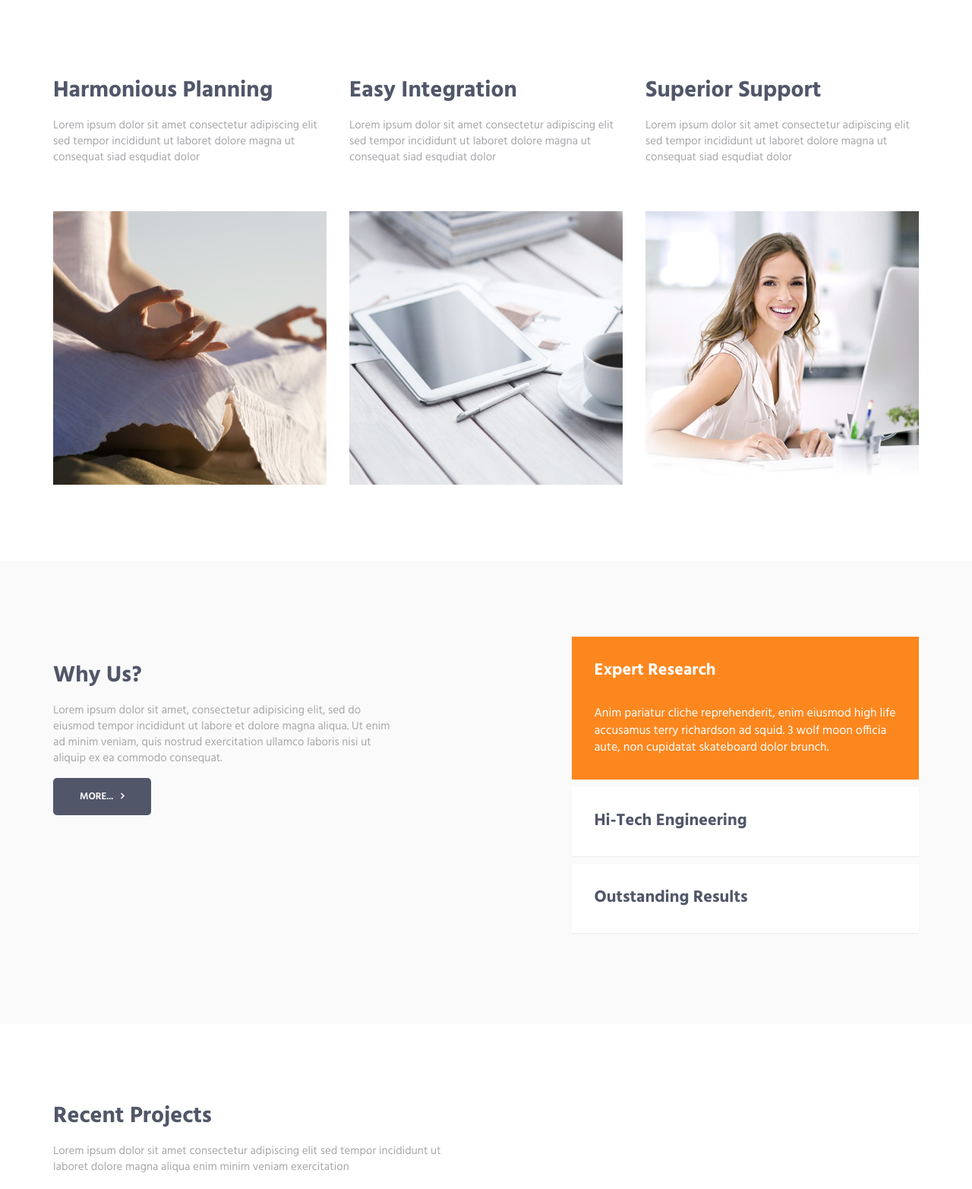
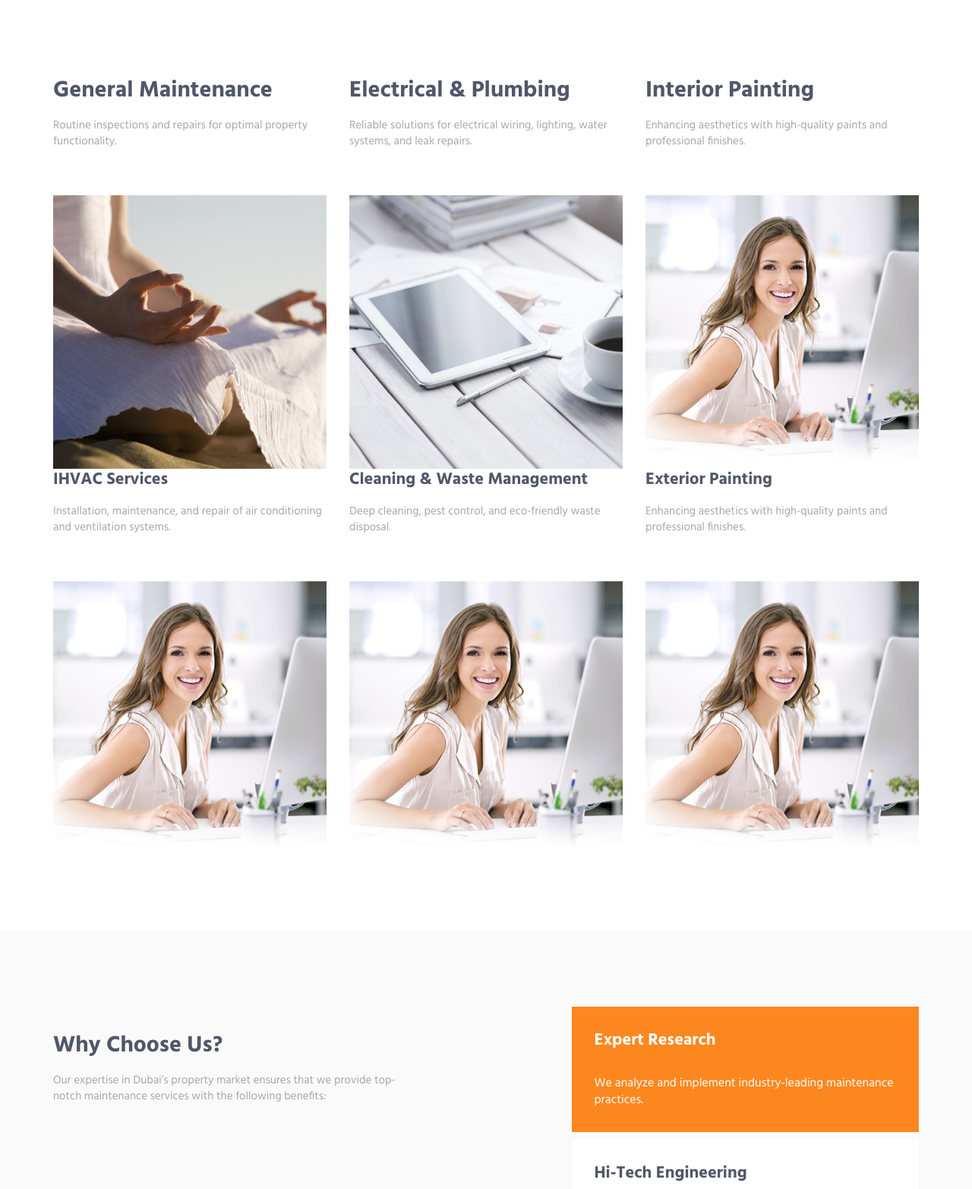
Before and after one commit to reemi7/shaheen-ruber-hardware-store, a plain HTML site: page index.html in a window 1280 px wide. Shown: the part 802-2367 px from the top of the page at 76% size. Drawn offline with Linux system fonts and the light colour scheme.

```diff
--- a/index.html
+++ b/index.html
@@ -4,7 +4,7 @@
 
     <head>
         <meta charset="utf-8"/>
-        <title>Shaheen Ruber & Hardware Store</title>
+        <title>Property Maintenance Dubai</title>
         <meta http-equiv="X-UA-Compatible" content="IE=edge">
         <meta content="width=device-width, initial-scale=1" name="viewport"/>
         <meta content="FlameOnePage freebie theme for web startups by FairTech SEO." name="description"/>
@@ -79,8 +79,8 @@
                     <div class="container">
                         <div class="carousel-centered">
                             <div class="margin-b-40">
-                                <h1 class="carousel-title">Hi-End Solutions</h1>
-                                <p class="color-white">Lorem ipsum dolor amet consectetur adipiscing dolore magna aliqua <br/> enim minim estudiat veniam siad venumus dolore</p>
+                                <h1 class="carousel-title">Welcome to Property Maintenance Dubai</h1>
+                                <p class="color-white">your trusted partner for comprehensive property maintenance services in Dubai. We specialize in ensuring the longevity, safety, and aesthetic appeal of residential and commercial properties.</p>
                             </div>
                             <a href="#" class="btn-theme btn-theme-sm btn-white-brd text-uppercase">Details</a>
                         </div>
@@ -91,7 +91,7 @@
                     <div class="container">
                         <div class="carousel-centered">
                             <div class="margin-b-40">
-                                <h2 class="carousel-title">Personal Approach</h2>
+                                <h2 class="carousel-title">Property Maintenance Dubai</h2>
                                 <p class="color-white">Lorem ipsum dolor amet consectetur adipiscing dolore magna aliqua <br/> enim minim estudiat veniam siad venumus dolore</p>
                             </div>
                             <a href="#" class="btn-theme btn-theme-sm btn-white-brd text-uppercase">Take a Tour</a>
@@ -111,22 +111,43 @@
                     <div class="masonry-grid-sizer col-xs-6 col-sm-6 col-md-1"></div>
                     <div class="masonry-grid-item col-xs-12 col-sm-6 col-md-4 sm-margin-b-30">
                         <div class="margin-b-60">
-                            <h2>Harmonious Planning</h2>
-                            <p>Lorem ipsum dolor sit amet consectetur adipiscing elit sed tempor incididunt ut laboret dolore magna ut consequat siad esqudiat dolor</p>
+                            <h2>General Maintenance </h2>
+                            <p>Routine inspections and repairs for optimal property functionality.</p>
                         </div>
                         <img class="full-width img-responsive wow fadeInUp" src="img/500x500/01.jpg" alt="Portfolio Image" data-wow-duration=".3" data-wow-delay=".2s">
                     </div>
                     <div class="masonry-grid-item col-xs-12 col-sm-6 col-md-4">
                         <div class="margin-b-60">
-                          <h2>Easy Integration</h2>
-                          <p>Lorem ipsum dolor sit amet consectetur adipiscing elit sed tempor incididunt ut laboret dolore magna ut consequat siad esqudiat dolor</p>
+                          <h2>Electrical & Plumbing</h2>
+                          <p>Reliable solutions for electrical wiring, lighting, water systems, and leak repairs.</p>
                         </div>
 						 <img class="full-width img-responsive wow fadeInUp" src="img/500x500/02.jpg" alt="Portfolio Image" data-wow-duration=".3" data-wow-delay=".3s">
                     </div>
                     <div class="masonry-grid-item col-xs-12 col-sm-6 col-md-4">
                         <div class="margin-t-60 margin-b-60">
-                            <h2>Superior Support</h2>
-                            <p>Lorem ipsum dolor sit amet consectetur adipiscing elit sed tempor incididunt ut laboret dolore magna ut consequat siad esqudiat dolor</p>
+                            <h2>Interior Painting</h2>
+                            <p>Enhancing aesthetics with high-quality paints and professional finishes.</p>
+                        </div>
+                        <img class="full-width img-responsive wow fadeInUp" src="img/500x500/03.jpg" alt="Portfolio Image" data-wow-duration=".3" data-wow-delay=".4s">
+                    </div>
+                    <div class="masonry-grid-item col-xs-12 col-sm-6 col-md-4">
+                        <div class="margin-t-60 margin-b-60">
+                            <h3>IHVAC Services </h2>
+                            <p>Installation, maintenance, and repair of air conditioning and ventilation systems.</p>
+                        </div>
+                        <img class="full-width img-responsive wow fadeInUp" src="img/500x500/03.jpg" alt="Portfolio Image" data-wow-duration=".3" data-wow-delay=".4s">
+                    </div>
+                    <div class="masonry-grid-item col-xs-12 col-sm-6 col-md-4">
+                        <div class="margin-t-60 margin-b-60">
+                            <h3>Cleaning & Waste Management</h2>
+                            <p>Deep cleaning, pest control, and eco-friendly waste disposal.</p>
+                        </div>
+                        <img class="full-width img-responsive wow fadeInUp" src="img/500x500/03.jpg" alt="Portfolio Image" data-wow-duration=".3" data-wow-delay=".4s">
+                    </div>
+                    <div class="masonry-grid-item col-xs-12 col-sm-6 col-md-4">
+                        <div class="margin-t-60 margin-b-60">
+                            <h3>Exterior Painting</h2>
+                            <p>Enhancing aesthetics with high-quality paints and professional finishes.</p>
                         </div>
                         <img class="full-width img-responsive wow fadeInUp" src="img/500x500/03.jpg" alt="Portfolio Image" data-wow-duration=".3" data-wow-delay=".4s">
                     </div>
@@ -139,10 +160,10 @@
                     <div class="row">
                         <div class="col-md-5 col-sm-5 md-margin-b-60">
                             <div class="margin-t-50 margin-b-30">
-                                <h2>Why Us?</h2>
-                                <p>Lorem ipsum dolor sit amet, consectetur adipisicing elit, sed do eiusmod tempor incididunt ut labore et dolore magna aliqua. Ut enim ad minim veniam, quis nostrud exercitation ullamco laboris nisi ut aliquip ex ea commodo consequat.</p>
+                                <h2>Why Choose Us?</h2>
+                                <p>Our expertise in Dubai’s property market ensures that we provide top-notch maintenance services with the following benefits:</p>
                             </div>
-                            <a href="#" class="btn-theme btn-theme-sm btn-white-bg text-uppercase">More...</a>
+                            <!-- <a href="#" class="btn-theme btn-theme-sm btn-white-bg text-uppercase">More...</a> -->
                         </div>
                         <div class="col-md-5 col-sm-7 col-md-offset-2">
                             <!-- Accordion -->
@@ -158,7 +179,7 @@
                                         </div>
                                         <div id="collapseOne" class="panel-collapse collapse in" role="tabpanel" aria-labelledby="headingOne">
                                             <div class="panel-body">
-                                                Anim pariatur cliche reprehenderit, enim eiusmod high life accusamus terry richardson ad squid. 3 wolf moon officia aute, non cupidatat skateboard dolor brunch.
+                                                We analyze and implement industry-leading maintenance practices.
                                             </div>
                                         </div>
                                     </div>
@@ -172,7 +193,7 @@
                                         </div>
                                         <div id="collapseTwo" class="panel-collapse collapse" role="tabpanel" aria-labelledby="headingTwo">
                                             <div class="panel-body">
-                                                Anim pariatur cliche reprehenderit, enim eiusmod high life accusamus terry richardson ad squid. 3 wolf moon officia aute, non cupidatat skateboard dolor brunch.
+                                                Cutting-edge tools and techniques for superior service delivery.
                                             </div>
                                         </div>
                                     </div>
@@ -186,7 +207,7 @@
                                         </div>
                                         <div id="collapseThree" class="panel-collapse collapse" role="tabpanel" aria-labelledby="headingThree">
                                             <div class="panel-body">
-                                                Anim pariatur cliche reprehenderit, enim eiusmod high life accusamus terry richardson ad squid. 3 wolf moon officia aute, non cupidatat skateboard dolor brunch.
+                                                Guaranteed quality and efficiency with every project.
                                             </div>
                                         </div>
                                     </div>
@@ -207,7 +228,7 @@
                 <div class="row margin-b-40">
                     <div class="col-sm-6">
                         <h2>Recent Projects</h2>
-                        <p>Lorem ipsum dolor sit amet consectetur adipiscing elit sed tempor incididunt ut laboret dolore magna aliqua enim minim veniam exercitation</p>
+                        <p>We take pride in our successful projects across Dubai, delivering high-quality maintenance and renovation solutions:  </p>
                     </div>
                 </div>
                 <!--// end row -->
@@ -218,8 +239,8 @@
                         <div class="margin-b-20">
                             <img class="img-responsive" src="img/970x647/01.jpg" alt="Latest Products Image">
                         </div>
-                        <h4><a href="#">Interior</a> <span class="text-uppercase margin-l-20">Architecture</span></h4>
-                        <p>Lorem ipsum dolor sit amet consectetur adipiscing elit sed tempor incdidunt ut laboret dolor magna ut consequat siad esqudiat dolor</p>
+                        <h4><a href="#">Interior</a><span class="text-uppercase margin-l-20">Architecture</span></h4>
+                        <p>Modern and functional designs for residential and commercial spaces.</p>
                         <a class="link" href="#">Details</a>
                     </div>
                     <!-- End Latest Products -->
@@ -229,7 +250,7 @@
                         <div class="margin-b-20">
                             <img class="img-responsive" src="img/970x647/02.jpg" alt="Latest Products Image">
                         </div>
-                        <h4><a href="#">Trend</a> <span class="text-uppercase margin-l-20">Setting</span></h4>
+                        <h4><a href="#">Trend-Setting</a> <span class="text-uppercase margin-l-20">Designs</span></h4>
                         <p>Lorem ipsum dolor sit amet consectetur adipiscing elit sed tempor incdidunt ut laboret dolor magna ut consequat siad esqudiat dolor</p>
                         <a class="link" href="#">Details</a>
                     </div>
@@ -241,7 +262,7 @@
                             <img class="img-responsive" src="img/970x647/03.jpg" alt="Latest Products Image">
                         </div>
                         <h4><a href="#">Fresh Style</a> <span class="text-uppercase margin-l-20">Philosophy</span></h4>
-                        <p>Lorem ipsum dolor sit amet consectetur adipiscing elit sed tempor incdidunt ut laboret dolor magna ut consequat siad esqudiat dolor</p>
+                        <p> Creating stylish, sustainable, and comfortable environments.</p>
                         <a class="link" href="#">Details</a>
                     </div>
                     <!-- End Latest Products -->
@@ -258,7 +279,7 @@
                     <div class="row margin-b-40">
                         <div class="col-sm-6">
                             <h2>Portfolio</h2>
-                            <p>Lorem ipsum dolor sit amet consectetur adipiscing elit sed tempor incididunt ut laboret dolore magna aliqua enim minim veniam exercitation</p>
+                            <p>Discover our work in property maintenance, renovation, and facility management. We have successfully served:</p>
                         </div>
                     </div>
                     <!--// end row -->
```
